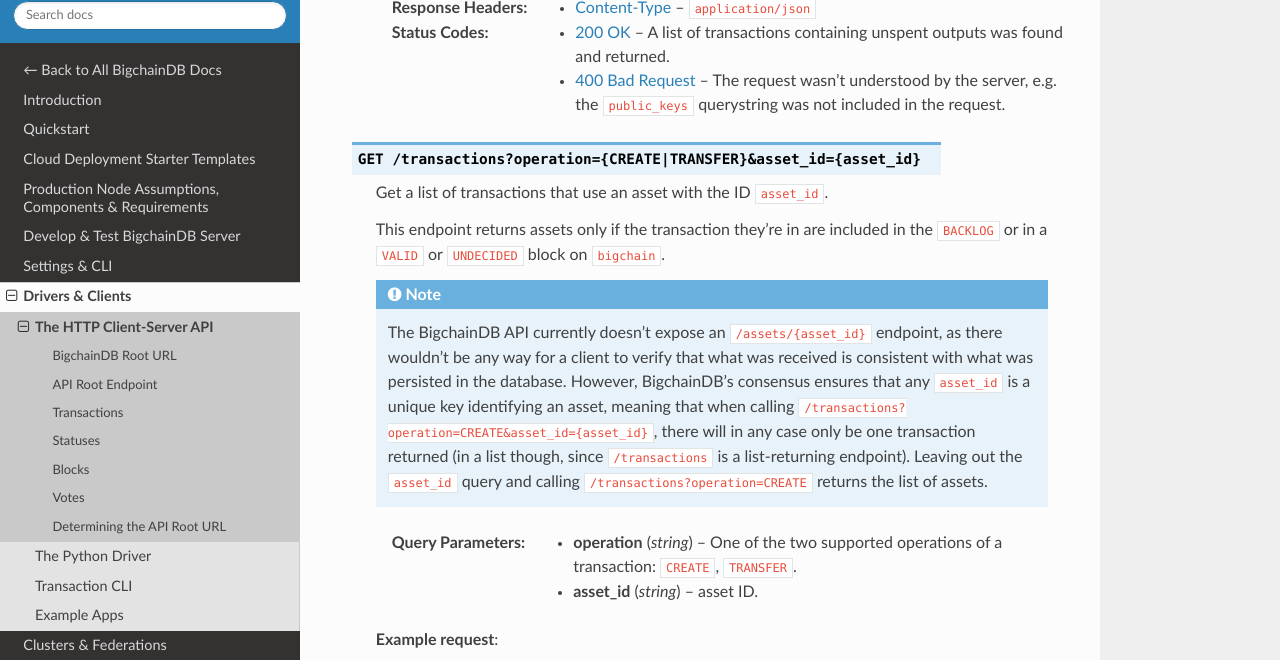
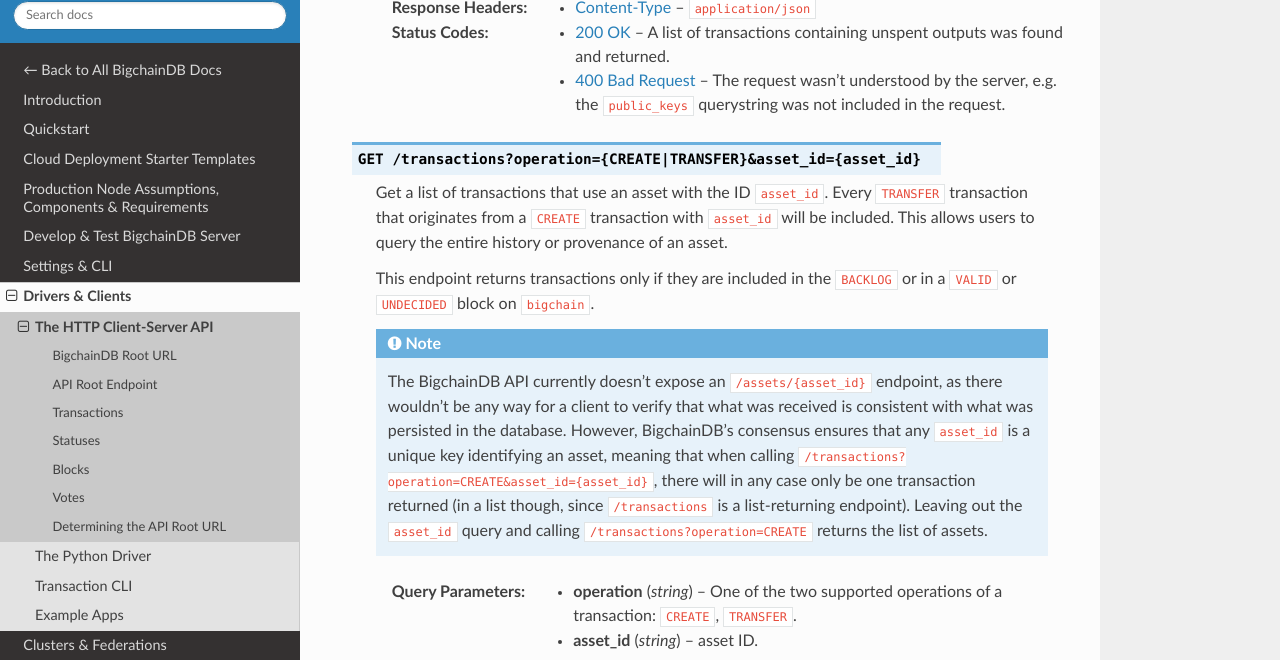
Before and after one commit to bigchaindb/bigchaindb, a Sphinx documentation site: the page built from docs/server/source/drivers-clients/http-client-server-api.rst, in a window 1280 px wide and 900 px high, scrolled down 3408 px, cut to the strip 75-735 px from the top of the window. Built offline with Sphinx 7.4.7 and the Read the Docs theme 2.0.0, drawn with Linux system fonts in a browser that asks for light colours; pages that are not in the unit, such as notebooks, are missing from menus.

Commit message:
mention history and provenance

```diff
--- a/docs/server/source/drivers-clients/http-client-server-api.rst
+++ b/docs/server/source/drivers-clients/http-client-server-api.rst
@@ -184,8 +184,11 @@
 .. http:get:: /transactions?operation={CREATE|TRANSFER}&asset_id={asset_id}
 
    Get a list of transactions that use an asset with the ID ``asset_id``.
+   Every ``TRANSFER`` transaction that originates from a ``CREATE`` transaction
+   with ``asset_id`` will be included. This allows users to query the entire history or
+   provenance of an asset.
 
-   This endpoint returns assets only if the transaction they're in are
+   This endpoint returns transactions only if they are
    included in the ``BACKLOG`` or in a ``VALID`` or ``UNDECIDED`` block on ``bigchain``.
 
    .. note::
```
